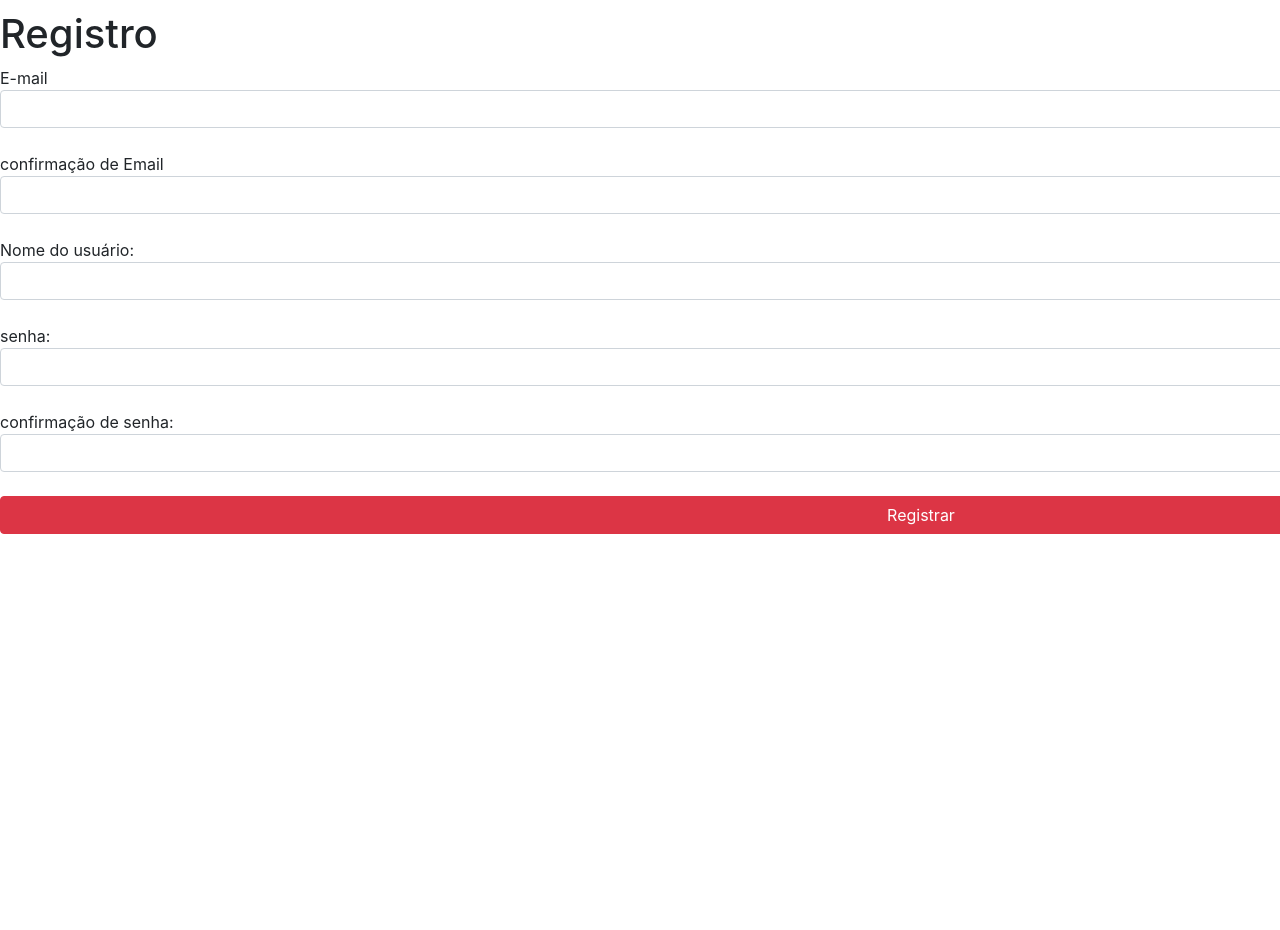
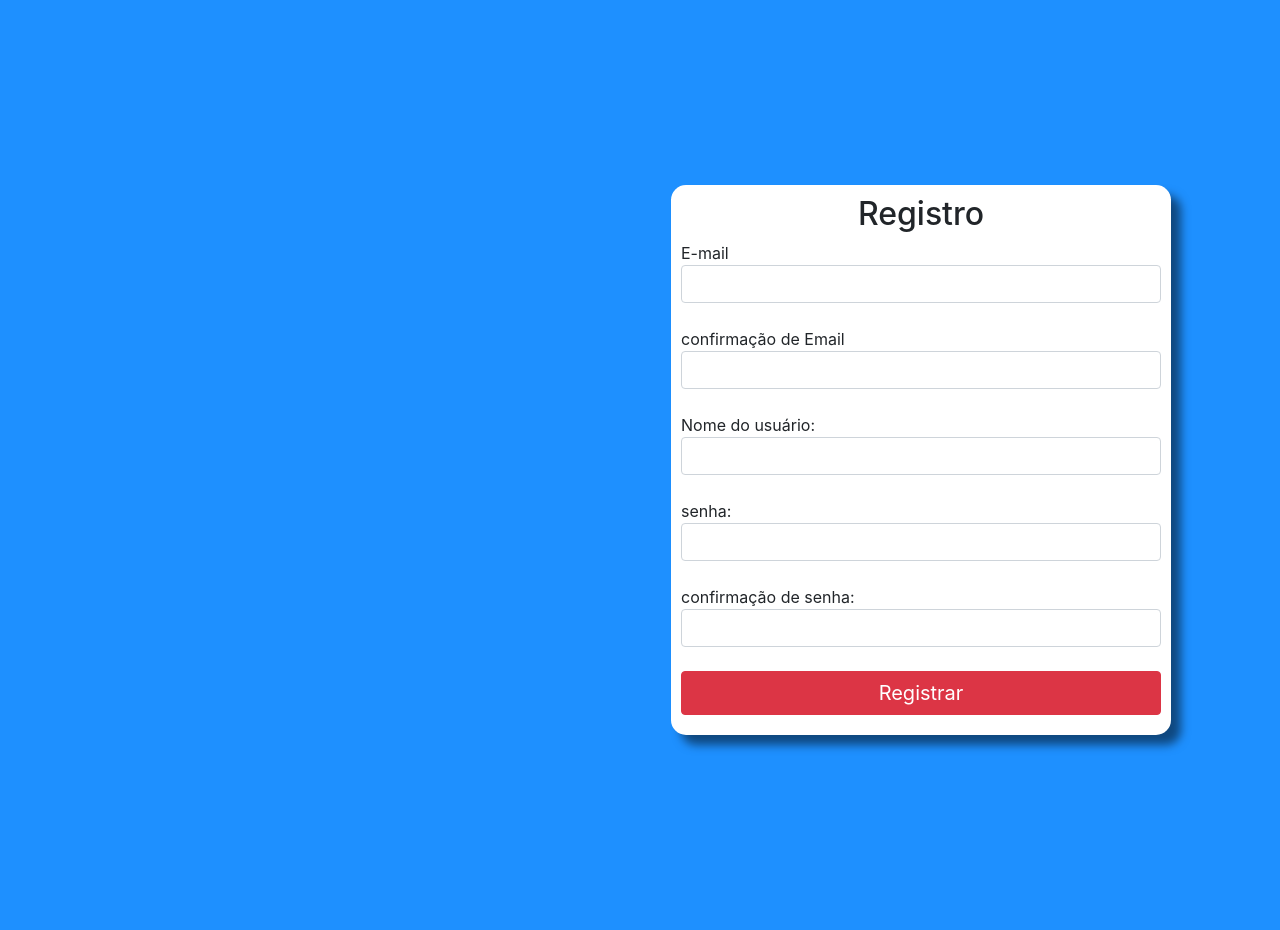
Before and after one commit to Exm4c/Web-Forum-UFPR, a PHP site: page /registre.php in a window 1280 px wide; the page is wider, and only the part inside the window is pictured. Shown: the part 56-986 px from the top of that part. After the commit the page ends 807 px from the top of that part, so only its background shows below. Run offline with PHP 8.4, Linux system fonts and the light colour scheme; some libraries are stand-ins or nearby versions.

Commit message:
Add files via upload

```diff
--- /dev/null
+++ b/style/registre.css
@@ -0,0 +1,78 @@
+#container{
+    width:100%;
+    margin:auto;
+    min-width:600px;
+    max-width:2000px;
+    background: #1E90FF;
+    display: flex;
+    flex-direction: row;
+    justify-content: center;
+    align-items:  center;
+}
+
+#box1 {
+    text-align: left;
+    width: 500px;
+    height: 550px;
+    background: #fff;
+    border-radius: 15px;
+    position: absolute;
+    z-index: 2;
+    box-shadow: 10px 10px 10px rgba(0,0,0,0.5);
+}
+
+
+h1{
+  text-align: center;
+  font-size: 2em;
+}
+
+.botao_login{
+  margin-top: 5px;
+}
+
+.caixa_texto{
+  margin-top: 4px;
+}
+
+.form-group{
+  margin-left: 10px;
+  margin-right: 10px;
+}
+
+#login_botao{
+  align-items: center;
+  font-size: 20px;
+  margin-top: 5px;
+}
+
+#botao_registro{
+    font-size: 20px;
+}
+#imagem_erro_email1 {
+    position: absolute;
+    top: 16.5%;
+    left: 91%;
+  }
+
+  #imagem_erro_email2 {
+    position: absolute;
+    top: 32%;
+    left: 91%;
+  }
+
+  #imagem_erro_usuario {
+    position: absolute;
+    top: 48%;
+    left: 91%;
+  }
+  #imagem_erro_senha1 {
+    position: absolute;
+    top: 63%;
+    left: 91%;
+  }
+  #imagem_erro_senha2 {
+    position: absolute;
+    top: 79%;
+    left: 91%;
+  }
```
Also changed, not shown: style/pg_erro.css (added, +29 -0 lines), style/index.css (line endings or trailing spaces).
